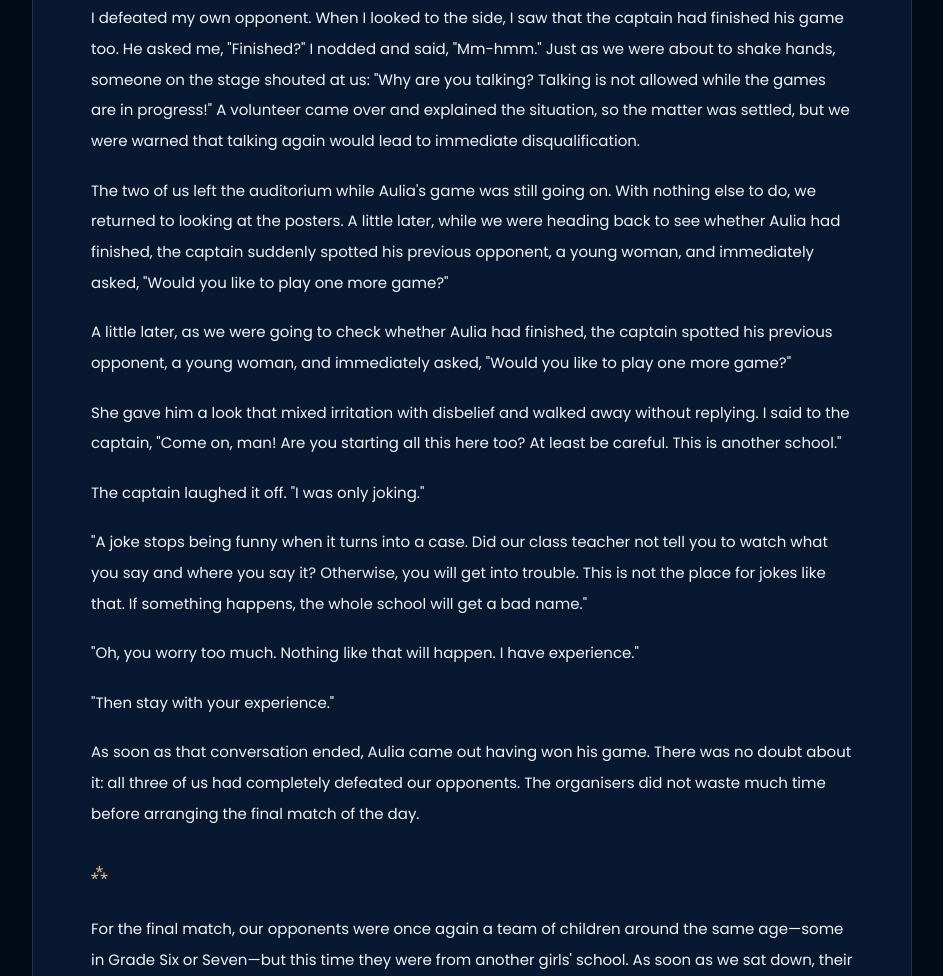
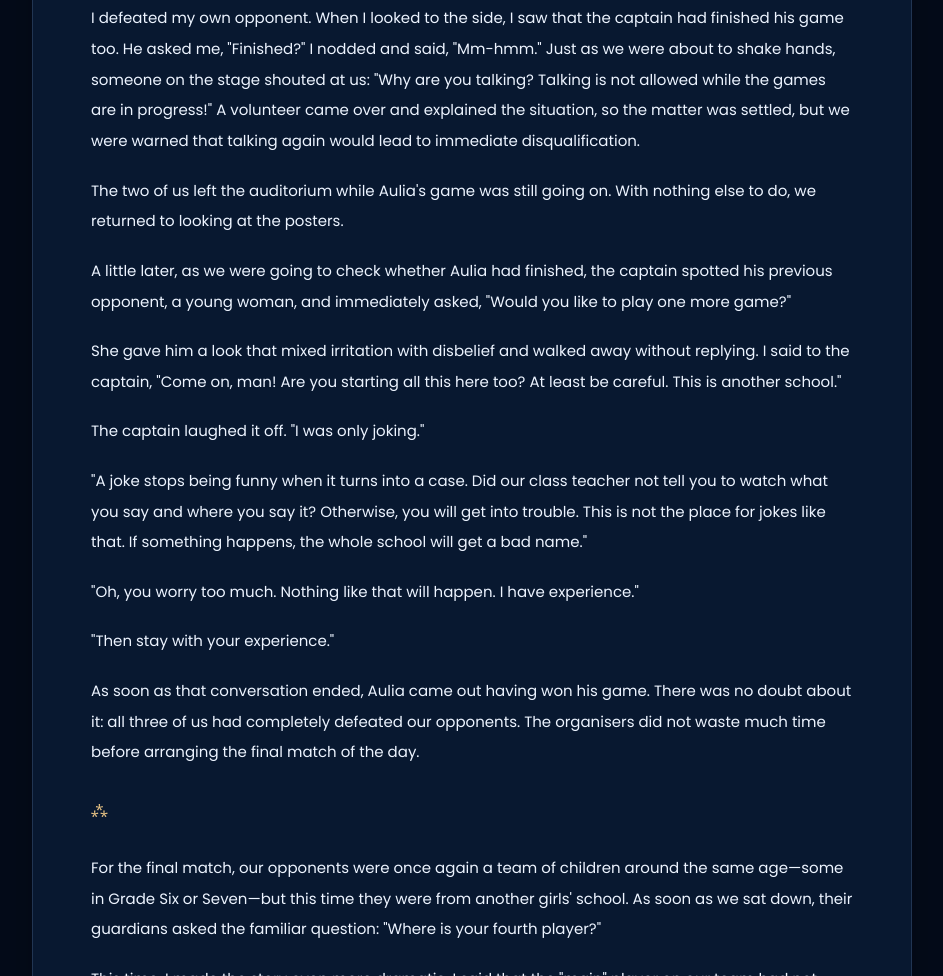
Before and after one commit to mdshanewaz33314-tech/popen, a plain HTML site: page story-2.html in a window 1280 px wide. Shown: the part 7925-8901 px from the top of the page, without its empty margins (168-1111 px from the left). Drawn offline with nearby package versions, Linux system fonts and the light colour scheme.

Commit message:
story-2.html

```diff
--- a/story-2.html
+++ b/story-2.html
@@ -141,7 +141,7 @@
           <p>While we were joking about the pictures, we heard that the third match would begin shortly. We went over and discovered that our opponents were girls from the very school hosting the event. Based on our earlier matches, I had assumed this would be a close contest. I was proved wrong. Only a few seconds after the volunteer announced the start, Aulia had already defeated the opponent. Our match had started earlier than the others, even though most of the tables had not begun playing. Because of the volunteer's mistake, Aulia had to start the game again.</p>
           <p>Only a few moments after the game restarted,</p>
           <p>I defeated my own opponent. When I looked to the side, I saw that the captain had finished his game too. He asked me, "Finished?" I nodded and said, "Mm-hmm." Just as we were about to shake hands, someone on the stage shouted at us: "Why are you talking? Talking is not allowed while the games are in progress!" A volunteer came over and explained the situation, so the matter was settled, but we were warned that talking again would lead to immediate disqualification.</p>
-          <p>The two of us left the auditorium while Aulia's game was still going on. With nothing else to do, we returned to looking at the posters. A little later, while we were heading back to see whether Aulia had finished, the captain suddenly spotted his previous opponent, a young woman, and immediately asked, "Would you like to play one more game?"</p>
+          <p>The two of us left the auditorium while Aulia's game was still going on. With nothing else to do, we returned to looking at the posters.</p>
           <p>A little later, as we were going to check whether Aulia had finished, the captain spotted his previous opponent, a young woman, and immediately asked, "Would you like to play one more game?"</p>
           <p>She gave him a look that mixed irritation with disbelief and walked away without replying. I said to the captain, "Come on, man! Are you starting all this here too? At least be careful. This is another school."</p>
           <p>The captain laughed it off. "I was only joking."</p>
```
